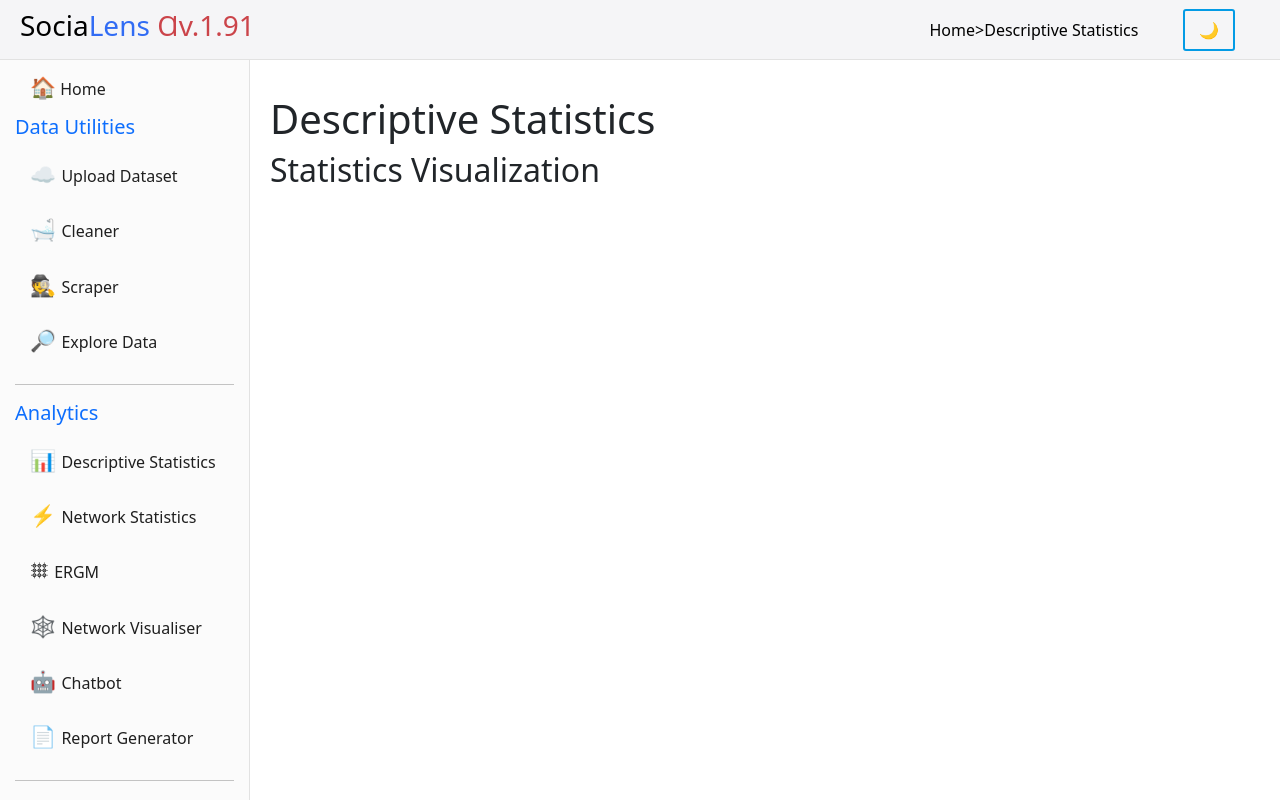
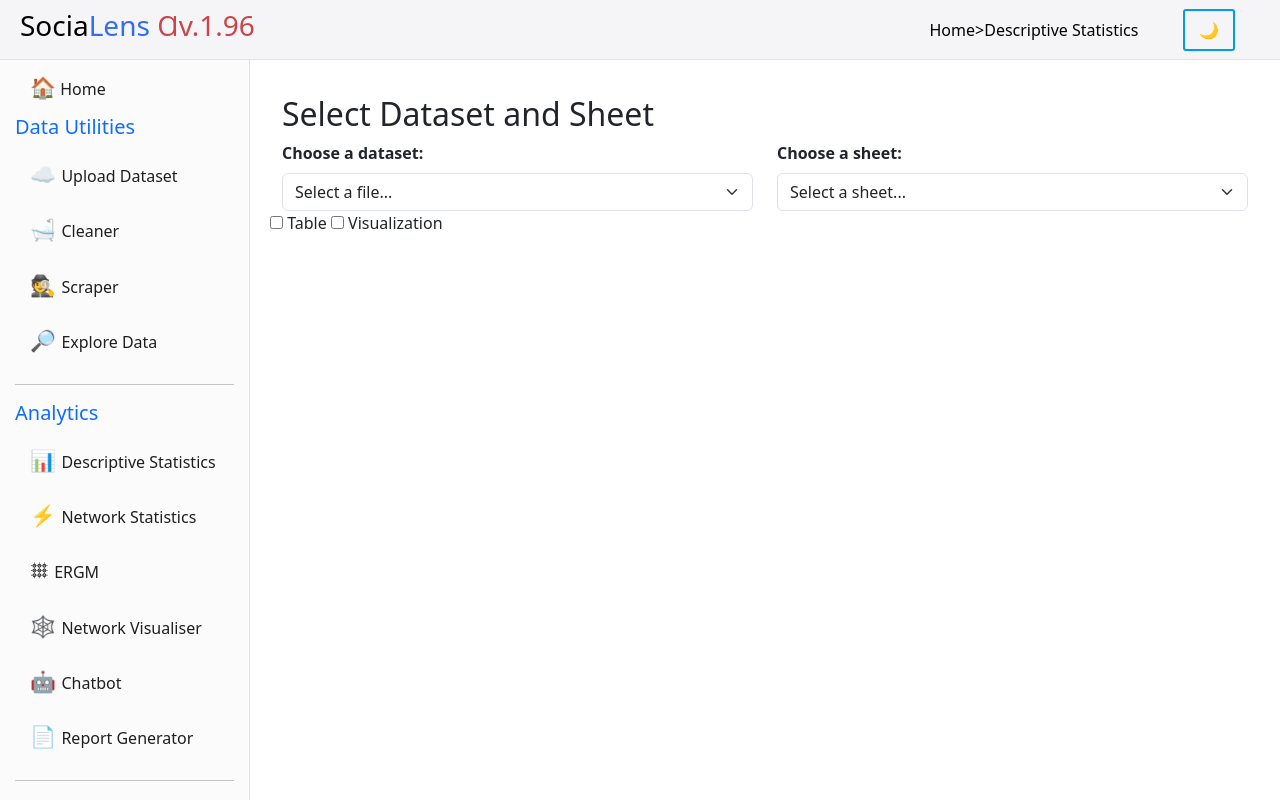
Before and after one commit to jayasinp/SociaLens-Alpha, a Flask app: page /descriptive-statistics in a window 1280 px wide. Run offline with Flask 3, Linux system fonts and the light colour scheme; data that the repository does not hold is empty.

Commit message:
V1.96 Added Priya's Vis code

```diff
--- a/app.py
+++ b/app.py
@@ -481,6 +481,38 @@ def analyze(filename):
     results = analyze_file(file_path)
     return render_template('view_statistics.html', filename=filename, results=results, breadcrumbs=breadcrumbs)
 
+@app.route('/get-sheets', methods=['POST'])
+def get_sheets():
+    filename = request.form['filename']
+    try:
+        xls = pd.ExcelFile(os.path.join('uploads', filename))
+        sheets = xls.sheet_names
+        return jsonify({'sheets': sheets})
+    except Exception as e:
+        return jsonify({'error': str(e)})
+
+@app.route('/get-statistics', methods=['POST'])
+def get_statistics():
+    try:
+        # Extract filename and sheetname from the request
+        filename = request.form['filename']
+        sheetname = request.form['sheetname']
+
+        # Analyze the file and get statistics for the specified sheet
+        file_path = os.path.join('uploads', filename)
+        stats = analyze_file(file_path)[sheetname]
+
+        # Convert int64 values to native Python int
+        for column, values in stats.items():
+            for key, value in values.items():
+                if isinstance(value, pd.Int64Dtype.type):
+                    stats[column][key] = int(value)
+
+        return jsonify({'statistics': stats})
+    except Exception as e:
+        return jsonify({'error': str(e)})
+
+
 # NETWORK VISUALISER ROUTES
 # creates a blank page work-in-progress
 @app.route('/network-visualiser')
@@ -571,18 +603,6 @@ def select_dataset():
     files = [f for f in os.listdir('uploads') if f.endswith('.xlsx')]
     return render_template('selector.html', files=files)
 
-# ROUTE TO GET SHEET NAMES FROM EXCEL FILE
-# ! Could be broken !
-@app.route('/get-sheets', methods=['POST'])
-def get_sheets():
-    filename = request.form['filename']
-    try:
-        xls = pd.ExcelFile(os.path.join('uploads', filename))
-        sheets = xls.sheet_names
-        return jsonify({'sheets': sheets})
-    except Exception as e:
-        return jsonify({'error': str(e)})
-
 # ROUTES FOR JSON UTILITIES
 # Route for listing JSON files
 @app.route('/list_files', methods=['GET'])
--- a/templates/base.html
+++ b/templates/base.html
@@ -39,7 +39,7 @@
 <!--Top navigation bar for SociaLens logo and the Breadcrumbs for position awareness-->
 <div class="top-bar d-flex justify-content-between align-items-center" style="height: 60px;">
     <h3 class="header-title">
-        Socia<span class="lens">Lens</span> <span class="version">Ɑv.1.91</span>
+        Socia<span class="lens">Lens</span> <span class="version">Ɑv.1.96</span>
     </h3>
     <div class="breadcrumbs">
         {% for label, url in breadcrumbs %}
--- a/templates/descriptive_statistics.html
+++ b/templates/descriptive_statistics.html
@@ -1,20 +1,10 @@
-<!--priya-->
-<!--24/05/2024-->
-<!--done with connection to the back-end-->
-<!--Able to visualize the data in the form of tables as well as Normal distribution curve-->
-
 {% extends "base.html" %}
 
-{% block title %}Descriptive Statistics{% endblock %}
-
 {% block content %}
+<head>
     <div class="main-content-container">
-<head>
-
     <!-- CSS styles -->
-
     <style>
-
         .table-bordered thead .custom-th {
             padding-left: 2px;
             padding-right: 2px;
@@ -25,104 +15,171 @@
         .graph-container {
             margin-bottom: 20px;
             border: 1px solid #ccc;
+            display: block;
         }
     </style>
 </head>
+<div class="container">
+    <h2>Select Dataset and Sheet</h2>
+    <div class="row">
+        <div class="col-md-6">
+            <label for="file-select" class="form-label fw-bold">Choose a dataset:</label>
+            <select id="file-select" name="file-select" class="form-select" onchange="updateSheets()">
+                <option value="">Select a file...</option>
+                {% for file in files %}
+                <option value="{{ file }}">{{ file }}</option>
+                {% endfor %}
+            </select>
+        </div>
+        <div class="col-md-6">
+            <label for="sheet-select" class="form-label fw-bold">Choose a sheet:</label>
+            <select id="sheet-select" name="sheet-select" class="form-select" onchange="showTable();">
+                <option value="">Select a sheet...</option>
+            </select>
+        </div>
+    </div>
+</div>
 
-<!-- Main heading and file list -->
+<div id="toolbar">
+    <label><input type="checkbox" class="vis-checkbox" data-target="statistics-table"> Table</label>
+    <label><input type="checkbox" class="vis-checkbox" data-target="visualization"> Visualization</label>
+    <!-- Add more checkboxes for other visualization types -->
+</div>
 
-<h1>Descriptive Statistics</h1>
-<ul class="list-group">
-    {% for file in files %}
-    <li class="list-group-item">
-        <a href="{{ url_for('analyze', filename=file) }}">{{ file }}</a>
-    </li>
-    {% endfor %}
-</ul>
-{% if stats %}
+<div id="statistics-table" style="display: none;">
+    <!-- Table will be displayed here -->
+</div>
+<!-- Visualization section -->
+<div id="visualization" style="display: none;"></div>
 
+<script src="https://ajax.googleapis.com/ajax/libs/jquery/3.5.1/jquery.min.js"></script>
+<script src="https://d3js.org/d3.v7.min.js"></script>
+<script>
+    function updateSheets() {
+        var fileName = $('#file-select').val();
+        if (fileName) {
+            $.ajax({
+                url: '/get-sheets',
+                type: 'POST',
+                data: { filename: fileName },
+                success: function(response) {
+                    $('#sheet-select').empty();
+                    $('#sheet-select').append('<option value="">Select a sheet...</option>');
+                    response.sheets.forEach(function(sheet) {
+                        $('#sheet-select').append('<option value="' + sheet + '">' + sheet + '</option>');
+                    });
+                }
+            });
+        }
+    }
 
-<!-- Display statistics summary -->
+    function showTable() {
+    var fileName = $('#file-select').val();
+    var sheetName = $('#sheet-select').val();
+    if (fileName && sheetName) {
+        $.ajax({
+            url: '/get-statistics',
+            type: 'POST',
+            data: { filename: fileName, sheetname: sheetName },
+            success: function(response) {
+                console.log("Response received:", response);
+                var tableHtml = '<h2>Statistics Summary</h2>';
+                tableHtml += '<h3>' + fileName + '</h3>';
+                tableHtml += '<h4>' + sheetName + '</h4>';
+                tableHtml += '<table class="table table-bordered table-hover">';
+                tableHtml += '<thead>';
+                tableHtml += '<tr class="bg-royalblue text-white">';
+                tableHtml += '<th class="col-1 custom-th">Column</th>';
+                tableHtml += '<th class="col-1 custom-th">Mean</th>';
+                tableHtml += '<th class="col-1 custom-th">Median</th>';
+                tableHtml += '<th class="col-1 custom-th">Mode</th>';
+                tableHtml += '<th class="col-1 custom-th">Standard Deviation</th>';
+                tableHtml += '<th class="col-1 custom-th">Variance</th>';
+                tableHtml += '<th class="col-1 custom-th">Skewness</th>';
+                tableHtml += '<th class="col-1 custom-th">Kurtosis</th>';
+                tableHtml += '</tr>';
+                tableHtml += '</thead>';
+                tableHtml += '<tbody>';
+                var emptyTable = true;
+                $.each(response.statistics, function(column, stats) {
+                    // Check if the column contains "ID" in its name
+                    if (!column.toLowerCase().includes('id')) {
+                        emptyTable = false;
+                        console.log("Column:", column, "Stats:", stats);
+                        tableHtml += '<tr>';
+                        tableHtml += '<td class="col-1">' + column + '</td>';
+                        tableHtml += '<td class="col-1">' + stats['Mean'].toFixed(2) + '</td>';
+                        tableHtml += '<td class="col-1">' + stats['Median'].toFixed(2) + '</td>';
+                        tableHtml += '<td class="col-1">' + (Array.isArray(stats['Mode']) ? stats['Mode'].join(", ") : stats['Mode']) + '</td>';
+                        tableHtml += '<td class="col-1">' + stats['Standard Deviation'].toFixed(2) + '</td>';
+                        tableHtml += '<td class="col-1">' + stats['Variance'].toFixed(2) + '</td>';
+                        tableHtml += '<td class="col-1">' + stats['Skewness'].toFixed(2) + '</td>';
+                        tableHtml += '<td class="col-1">' + stats['Kurtosis'].toFixed(2) + '</td>';
+                        tableHtml += '</tr>';
+                    }
+                });
+                if (emptyTable) {
+                    tableHtml += '<tr><td colspan="8">This table contains ID column only.</td></tr>';
+                }
+                tableHtml += '</tbody>';
+                tableHtml += '</table>';
+                $('#statistics-table').html(tableHtml);
+                // Call the updateVisualization function after updating the table
+                updateVisualization();
+            }
+        });
+    }
+    else {
+        $('#statistics-table').empty();
+    }
+}
 
-<h2>Statistics Summary</h2>
-{% for filename, file_stats in stats.items() %}
-<h3>{{ filename }}</h3>
-{% for sheet_name, sheet_stats in file_stats.items() %}
-    {% if sheet_stats|length > 1 %}
-        {% if not ('ID' in sheet_stats and sheet_stats|length == 1) %}
+    function updateVisualization() {
+        // Get the element with id "visualization"
+        var visualizationElement = document.getElementById("visualization");
+        // Set its innerHTML to the message
+        visualizationElement.innerHTML = "This is a message printed from inside a function.";
+        var fileName = $('#file-select').val();
+var sheetName = $('#sheet-select').val();
 
-         <!-- Display table for each sheet's statistics -->
-
-            <h4>{{ sheet_name }}</h4>
-            <table class="table table-bordered table-hover">
-                <thead>
-                    <tr class="bg-royalblue text-white">
-                        <th class="col-1 custom-th" >Column</th>
-                        <th class="col-1 custom-th" >Mean</th>
-                        <th class="col-1 custom-th" >Median</th>
-                        <th class="col-1 custom-th" >Mode</th>
-                        <th class="col-1 custom-th" >Standard Deviation</th>
-                        <th class="col-1 custom-th" >Variance</th>
-                        <th class="col-1 custom-th" >Skewness</th>
-                        <th class="col-1 custom-th" >Kurtosis</th>
-                    </tr>
-                </thead>
-
-                <tbody>
-                    {% for column, stat in sheet_stats.items() %}
-                        {% if 'id' not in column|lower %}
-                        <tr>
-                            <td class="col-1">{{ column }}</td>
-                            <td class="col-1">{{ stat['Mean']|round(2) }}</td>
-                            <td class="col-1">{{ stat['Median']|round(2) }}</td>
-                            <td class="col-1">{{ stat['Mode']|join(", ") }}</td>
-                            <td class="col-1">{{ stat['Standard Deviation']|round(2) }}</td>
-                            <td class="col-1">{{ stat['Variance']|round(2) }}</td>
-                            <td class="col-1">{{ stat['Skewness']|round(2) }}</td>
-                            <td class="col-1">{{ stat['Kurtosis']|round(2) }}</td>
-                        </tr>
-                        {% endif %}
-                    {% endfor %}
-                </tbody>
-            </table>
-        {% endif %}
-    {% endif %}
-{% endfor %}
-{% endfor %}
-{% endif %}
-
-
-<!-- Visualization section -->
-
-<h2>Statistics Visualization {{ sheet_name }}</h2>
-<div id="visualization-{{ sheet_name|replace(' ', '_') }}"></div>
-<script src="https://d3js.org/d3.v7.min.js"></script>
-
-<script>
+if (fileName && sheetName) {
+    $(document).ready(function() {
+        console.log("Fetching list of files...");
         // Fetch the list of filenames
-    d3.json("/list_files").then(function(files) {
+        $.ajax({
+            url: '/list_files',
+            type: 'GET',
+            success: function(files) {
+                console.log("List of files received:", files);
                 // Iterate over each filename and fetch its data
                 files.forEach(function(filename) {
-            d3.json(`/get_json_data/${filename}`).then(function(data) {
-                // Iterate over each sheet in the JSON data
-                Object.keys(data).forEach(function(sheetName) {
+                    console.log("Fetching data for file:", filename);
+
+                    $.ajax({
+                        url: `/get_json_data/${filename}`,
+                        type: 'GET',
+                        success: function(data) {
+                            console.log("Data received for file:", filename, data);
+                            // Check if the selected sheet exists in the data
+                            if (sheetName in data) {
+                                console.log("Selected sheet found:", sheetName);
                                 var sheetData = data[sheetName];
-
                                 Object.keys(sheetData).forEach(function(metric) {
+                                    console.log("Processing metric:", metric);
                                     var dataPoints = sheetData[metric];
 
                                     // Extract values for the current metric
                                     var flattenedData = Object.values(dataPoints).map(d => parseFloat(d)).filter(d => !isNaN(d));
-
+                                    console.log("Flattened data:", flattenedData);
                                     // Determine the maximum value to set the y-axis limit
                                     var maxY = Math.max(...flattenedData);
                                     var yLimit = maxY > 0.1 ? 0.15 : 0.5;
-
+                                    console.log("MaxY:", maxY, "YLimit:", yLimit);
                                     // Define scales
                                     var margin = {top: 30, right: 30, bottom: 50, left: 50},
                                         width = 500 - margin.left - margin.right,
                                         height = 250 - margin.top - margin.bottom;
-
+                                    console.log("Margin:", margin, "Width:", width, "Height:", height);
 
                                     var xScale = d3.scaleLinear()
                                                    .domain([-10, 10])
@@ -133,7 +190,8 @@
                                                    .range([height, 0]);
 
                                     // Set up SVG for the current column
-                        var svg = d3.select("#visualization-{{ sheet_name|replace(' ', '_') }}")
+                                    console.log("Creating SVG for", sheetName);
+                                    var svg = d3.select("#visualization")
                                                 .append("div")
                                                 .attr("class", "graph-container")
                                                 .append("svg")
@@ -188,16 +246,22 @@
                                        .style("text-anchor", "middle")
                                        .text("Density");
                                 });
-
-                });
-
-            }).catch(function(error) {
+                            } else {
+                                console.log("Selected sheet not found:", sheetName);
+                            }
+                        },
+                        error: function(error) {
                             console.error(`Error fetching data for ${filename}:`, error);
+                        }
                     });
                 });
-    }).catch(function(error) {
+            },
+            error: function(error) {
                 console.error('Error fetching the list of files:', error);
+            }
         });
+    });
+}
 
 // Kernel density estimation
 function kernelDensityEstimator(kernel, x) {
@@ -213,6 +277,13 @@
         return Math.exp(-0.5 * v * v) / Math.sqrt(2 * Math.PI);
     };
 }
+    }
+
+    // Event handler for checkbox changes
+    $('.vis-checkbox').change(function() {
+        var targetId = $(this).data('target');
+        $('#' + targetId).toggle($(this).is(':checked'));
+    });
 </script>
 </div>
 {% endblock %}
```
Lines whose indentation alone changed are shown as unchanged.
